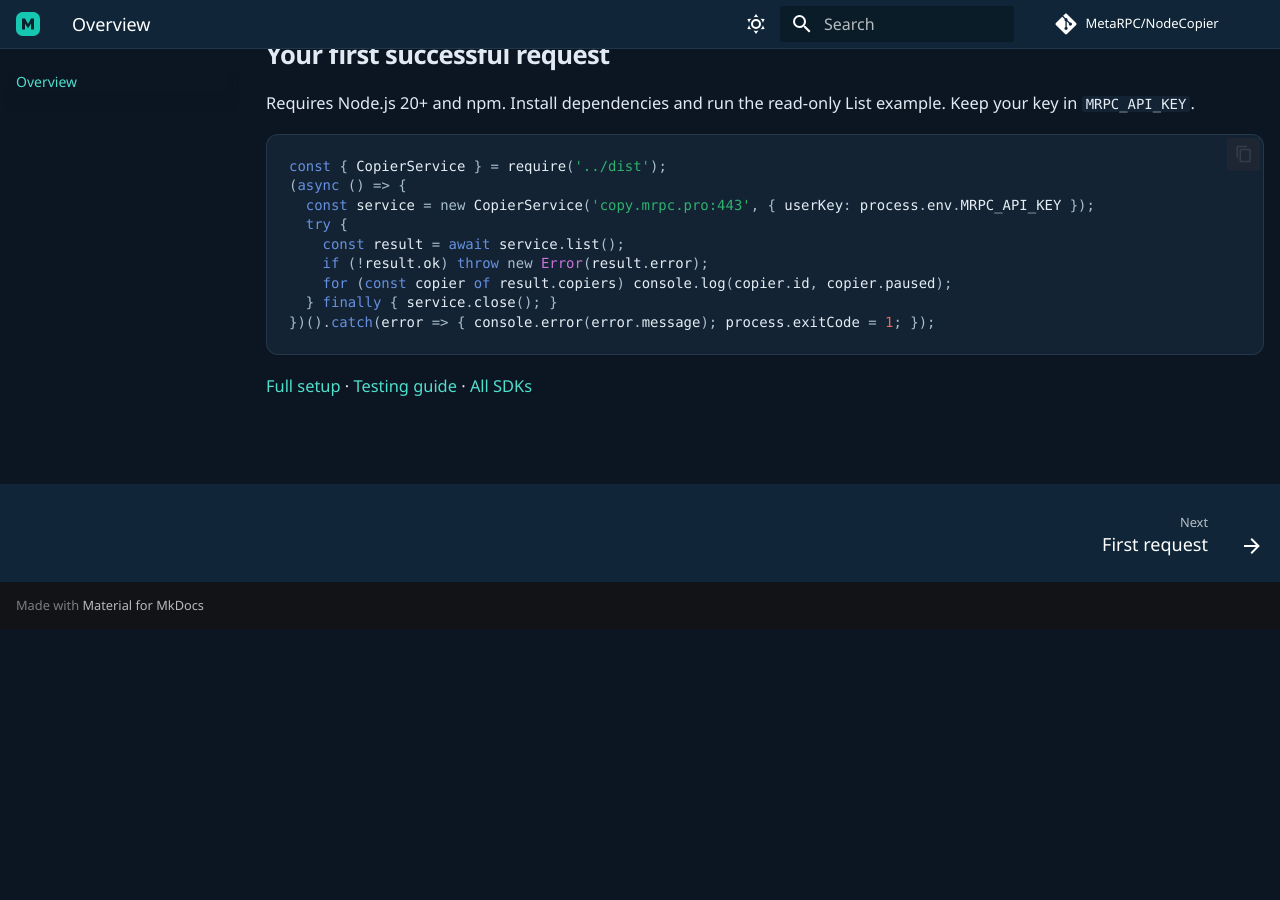
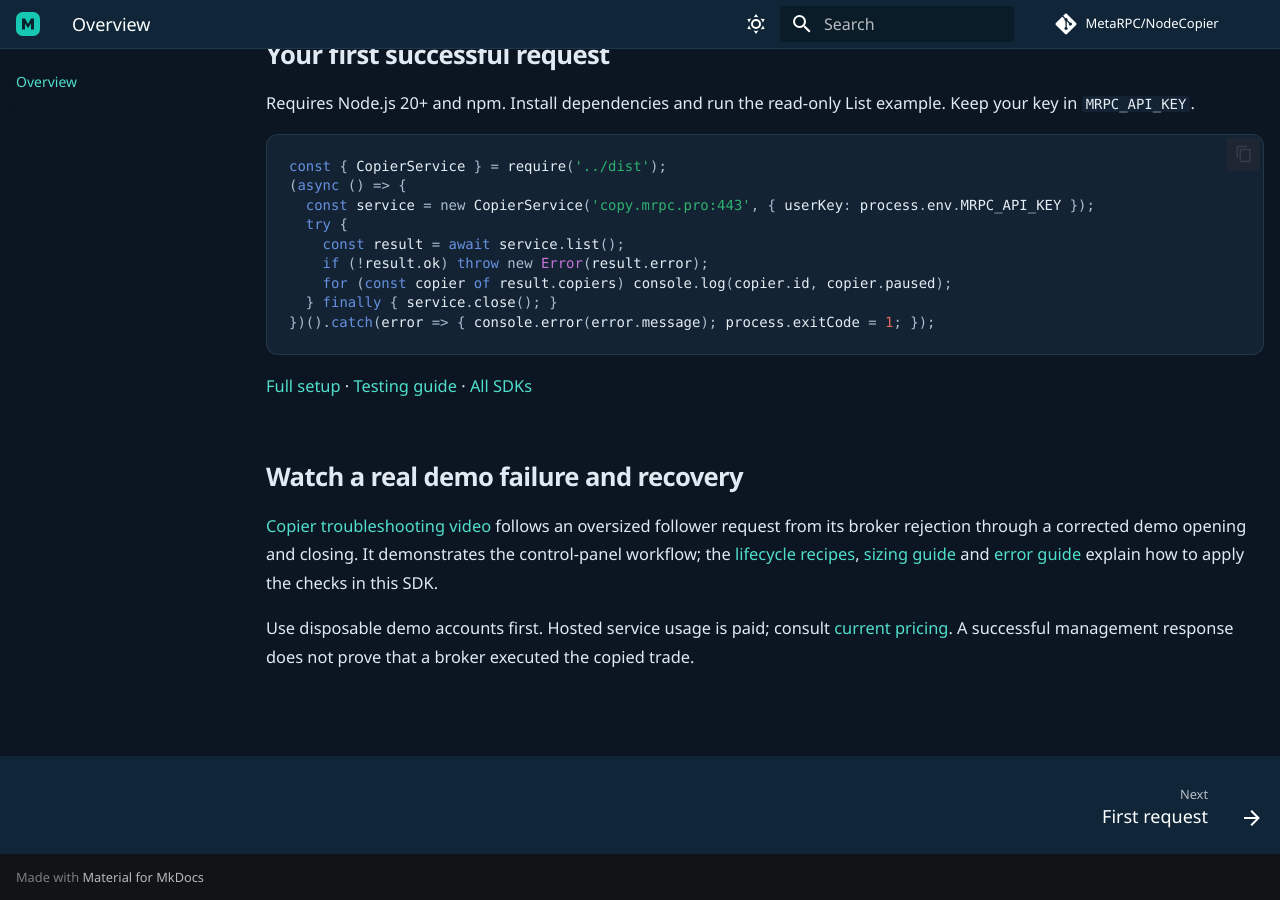
Before and after one commit to MetaRPC/NodeCopier, an MkDocs documentation site: the page built from docs/index.md, in a window 1280 px wide and 900 px high, scrolled down 1080 px. Built offline with MkDocs 1.6.1 and Material for MkDocs 9.7.7, drawn with Linux system fonts in a browser that asks for light colours; comment, search, counter and statistics services are not loaded; before the commit the page ends 1709 px from its top, so only the background shows below that.

Commit message:
Connect SDK quickstarts with demo tutorials and troubleshooting

````diff
--- a/docs/index.md
+++ b/docs/index.md
@@ -49,3 +49,9 @@
 ```
 
 [Full setup](quickstart.md) · [Testing guide](testing.md) · [All SDKs](sdks.md)
+
+## Watch a real demo failure and recovery
+
+[Copier troubleshooting video](https://mrpc.pro/tutorials/console/copier-troubleshooting) follows an oversized follower request from its broker rejection through a corrected demo opening and closing. It demonstrates the control-panel workflow; the [lifecycle recipes](recipes.md), [sizing guide](sizing.md) and [error guide](troubleshooting.md) explain how to apply the checks in this SDK.
+
+Use disposable demo accounts first. Hosted service usage is paid; consult [current pricing](https://mrpc.pro/#pricing). A successful management response does not prove that a broker executed the copied trade.
````
Also changed, not shown: README.md (+8 -0 lines).
